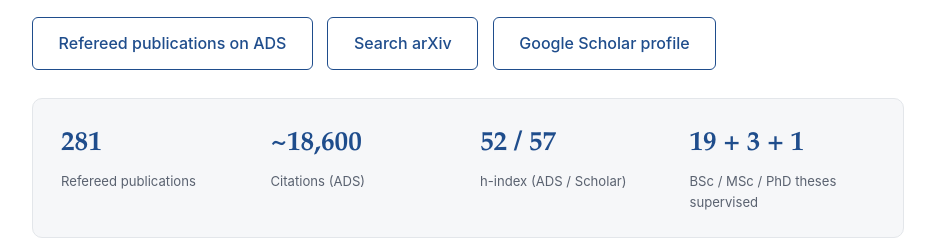
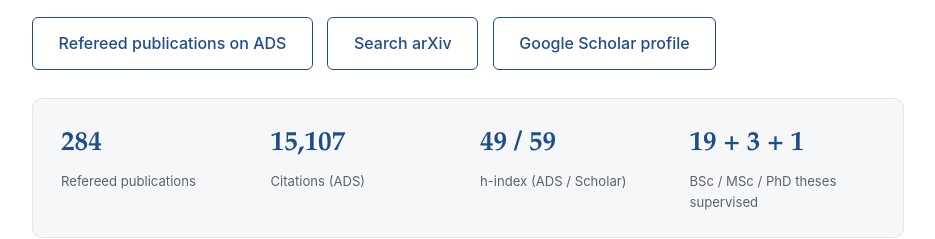
Before and after one commit to forero/forero.github.io, a plain HTML site: page index.html in a window 1280 px wide. Shown: the part 2533-2772 px from the top of the page, without its empty margins (172-1107 px from the left). Drawn offline with Linux system fonts and the light colour scheme.

Commit message:
Refresh ADS/Scholar bibliometric stats
Update refereed publication count, ADS citations, and h-index
(ADS/Scholar) to current values.

```diff
--- a/index.html
+++ b/index.html
@@ -194,15 +194,15 @@
 
       <div class="stats-grid pub-stats" aria-label="Bibliometric highlights">
         <div class="stat-tile">
-          <span class="stat-value">281</span>
+          <span class="stat-value">284</span>
           <span class="stat-label">Refereed publications</span>
         </div>
         <div class="stat-tile">
-          <span class="stat-value">~18,600</span>
+          <span class="stat-value">15,107</span>
           <span class="stat-label">Citations (ADS)</span>
         </div>
         <div class="stat-tile">
-          <span class="stat-value">52 / 57</span>
+          <span class="stat-value">49 / 59</span>
           <span class="stat-label">h-index (ADS / Scholar)</span>
         </div>
         <div class="stat-tile">
```
